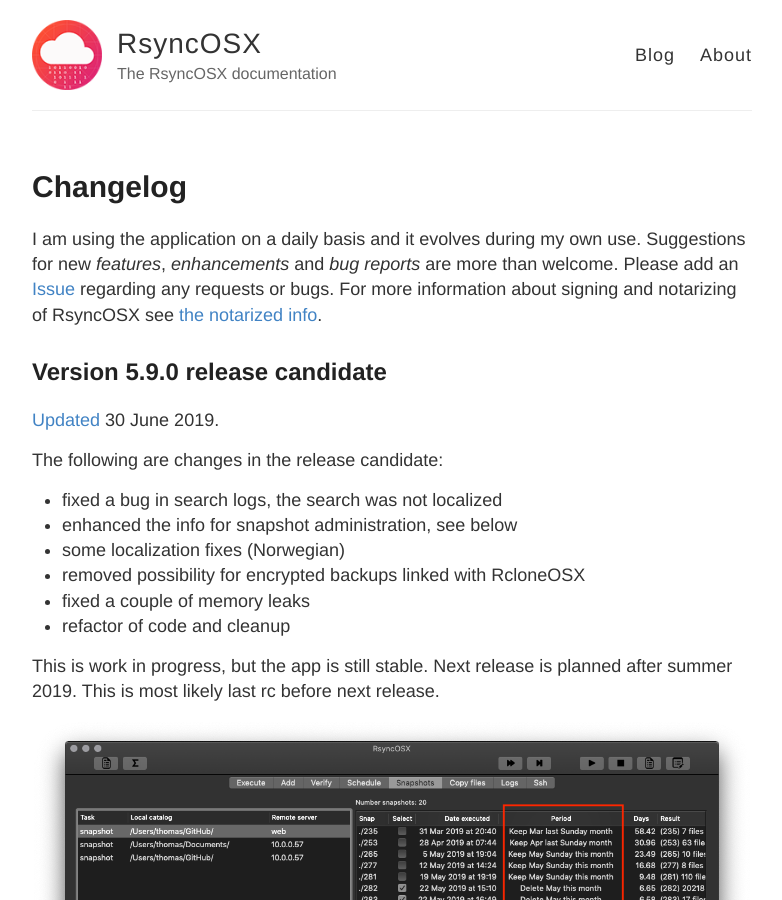
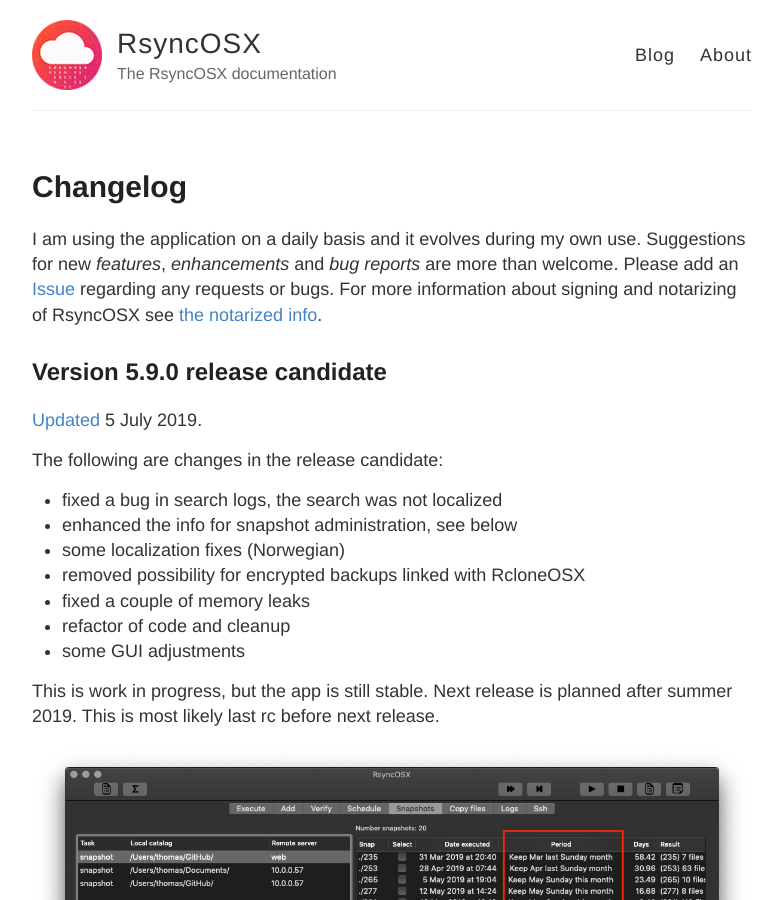
Before and after one commit to d2s/Documentation, a Jekyll site: the page built from _posts/2018-04-10-Changelog.md, in a window 1280 px wide and 900 px high. Shown: the whole window, without its empty margins (248-1030 px from the left). Built offline with Jekyll 4.4.1, drawn with Linux system fonts in a browser that asks for light colours.

Commit message:
Update 2018-04-10-Changelog.md

```diff
--- a/_posts/2018-04-10-Changelog.md
+++ b/_posts/2018-04-10-Changelog.md
@@ -7,7 +7,7 @@ I am using the application on a daily basis and it evolves during my own use. Su
 
 ## Version 5.9.0 release candidate
 
-[Updated](https://github.com/rsyncOSX/RsyncOSX/releases/tag/v5.9.0rc) 30 June 2019.
+[Updated](https://github.com/rsyncOSX/RsyncOSX/releases/tag/v5.9.0rc) 5 July 2019.
 
 The following are changes in the release candidate:
 
@@ -17,6 +17,7 @@ The following are changes in the release candidate:
 - removed possibility for encrypted backups linked with RcloneOSX
 - fixed a couple of memory leaks
 - refactor of code and cleanup
+- some GUI adjustments
 
 This is work in progress, but the app is still stable. Next release is planned after summer 2019. This is most likely last rc before next release.
 
```
